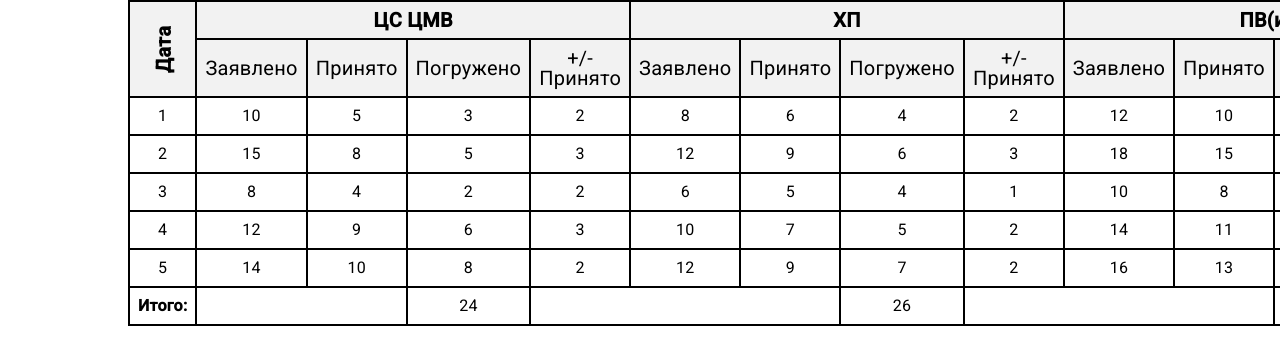
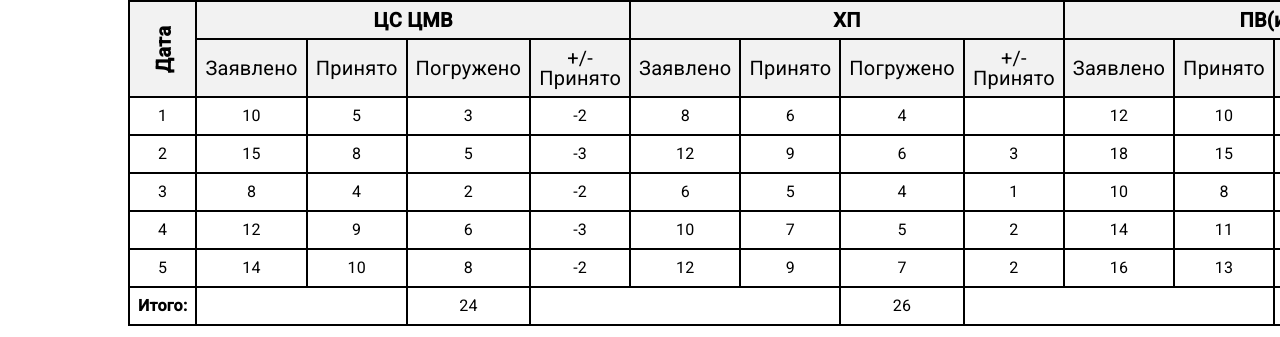
Before and after one commit to EvillSpirit/Dolomit, an Angular app: page / in a window 1280 px wide. Shown: the part 186-523 px from the top of the page. Built offline with nearby package versions, Linux system fonts and the light colour scheme.

Commit message:
counting values in table

```diff
--- a/src/app/components/data-list/data-list.component.html
+++ b/src/app/components/data-list/data-list.component.html
@@ -34,7 +34,7 @@
         <td>{{ record.cs_cmv_zayavleno }}</td>
         <td>{{ record.cs_cmv_prinyato }}</td>
         <td>{{ record.cs_cmv_pogruzheno }}</td>
-        <td>{{ record.cs_cmv_plus_minus_k_prinyato }}</td>
+        <td>{{ record.cs_cmv_pogruzheno - record.cs_cmv_prinyato }}</td>
         <td>{{ record.hp_zayavleno }}</td>
         <td>{{ record.hp_prinyato }}</td>
         <td>{{ record.hp_pogruzheno }}</td>
--- a/src/assets/json-test-data/all-data.json
+++ b/src/assets/json-test-data/all-data.json
@@ -5,15 +5,12 @@
       "cs_cmv_zayavleno": 10,
       "cs_cmv_prinyato": 5,
       "cs_cmv_pogruzheno": 3,
-        "cs_cmv_plus_minus_k_prinyato": 2,
       "hp_zayavleno": 8,
       "hp_prinyato": 6,
       "hp_pogruzheno": 4,
-        "hp_plus_minus_k_prinyato": 2,
       "pv_inv_zayavleno": 12,
       "pv_inv_prinyato": 10,
-        "pv_inv_pogruzheno": 8,
-        "pv_inv_plus_minus_k_prinyato": 2
+      "pv_inv_pogruzheno": 8
     },
     {
       "dayOfNowDate": 2,
```
Lines whose indentation alone changed are shown as unchanged.
